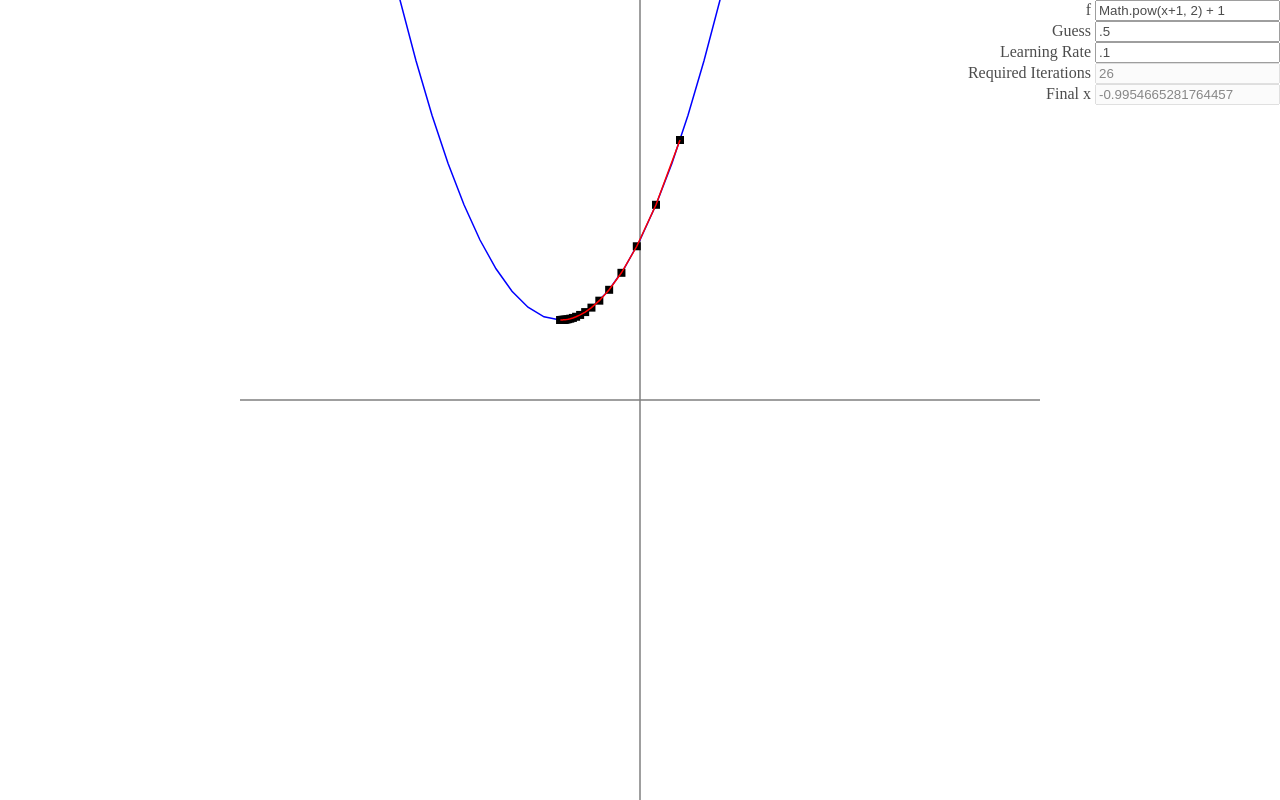
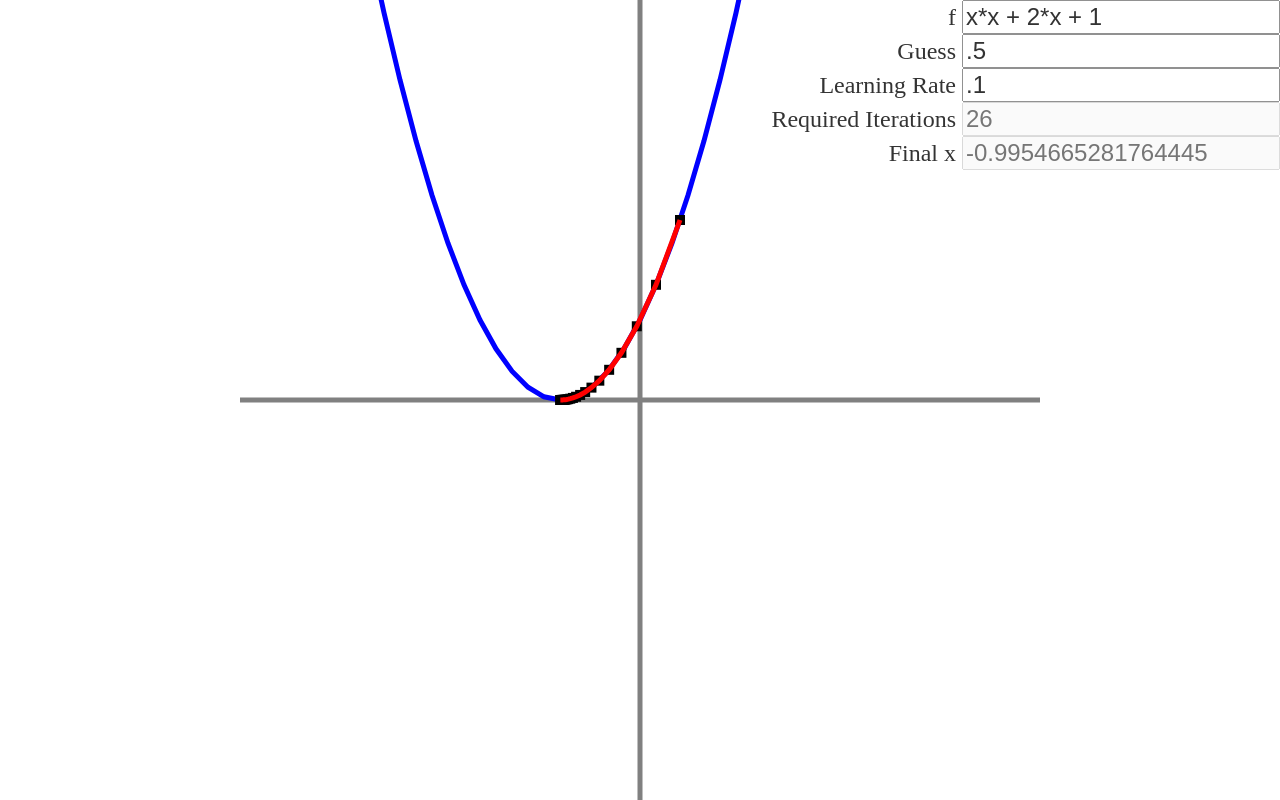
Before and after one commit to jncraton/gradient-descent-js, a plain HTML site: page index.html in a window 1280 px wide. Drawn offline with Linux system fonts and the light colour scheme.

Commit message:
Update styles

```diff
--- a/index.html
+++ b/index.html
@@ -5,27 +5,29 @@
 <title>Gradient Descent</title>
 
 <style>
+body {
+  width:800px;
+  margin:0 auto;
+  text-align:center;
+}
+* {
+  font-size:24px;
+}
 canvas, label {
   display:block;
   text-align:right;
 }
 nav {
   position:fixed;
-  top:0;
   right:0;
-  opacity:.7;
-}
-body {
-  width:800px;
-  margin:0 auto;
-  text-align:center;
+  opacity:.8;
 }
 </style>
 
 </head>
 <body>
 <nav>
-<label>f <input name=eq value="Math.pow(x+1, 2) + 1" /></label>
+<label>f <input name=eq value="x*x + 2*x + 1" /></label>
 <label>Guess <input name=guess type=number step=.1 value=".5" /></label>
 <label>Learning Rate <input name=lr type=number step=.1 min=.1 value=".1" /></label>
 <label>Required Iterations <input name=iterations disabled /></label>
@@ -46,7 +48,7 @@ canvas.height = size
 
 ctx.scale(size/scale/2, -size/scale/2)
 ctx.translate(scale, -scale)
-ctx.lineWidth = 3*scale/size
+ctx.lineWidth = 10*scale/size
 
 const fPrime = (x) => {
   return (f(x+.01) - f(x-.01)) / .02
@@ -82,7 +84,7 @@ const drawFunction = (f, color="blue") => {
   ctx.stroke()
 }
 
-const drawPoint = (x, y, radius=8) => {
+const drawPoint = (x, y, radius=10) => {
   ctx.fillRect(x-radius*scale/size, f(x)-radius*scale/size, 2*radius*scale/size, 2*radius*scale/size)
 }
 
```
